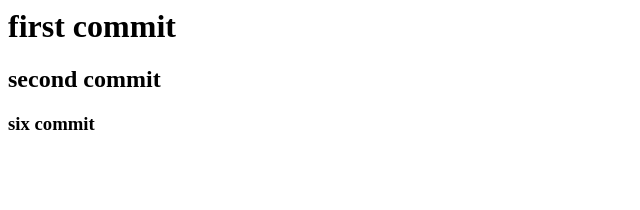
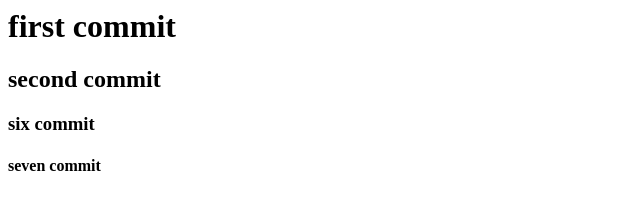
Before and after one commit to Dev-kenta/git_study, a plain HTML site: page index.html in a window 1280 px wide. Shown: the whole page, without its empty margins (0-640 px from the left). Drawn offline with Linux system fonts and the light colour scheme.

Commit message:
seven commit

```diff
--- a/index.html
+++ b/index.html
@@ -6,5 +6,6 @@
 <h1>first commit</h1>
 <h2>second commit</h2>
 <h3>six commit</h3>
+<h4>seven commit</h4>
 </body>
 </html>
```
